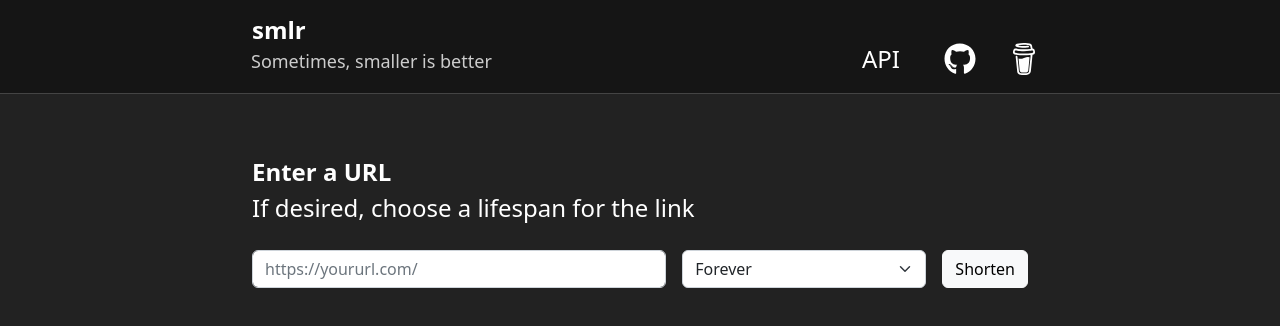
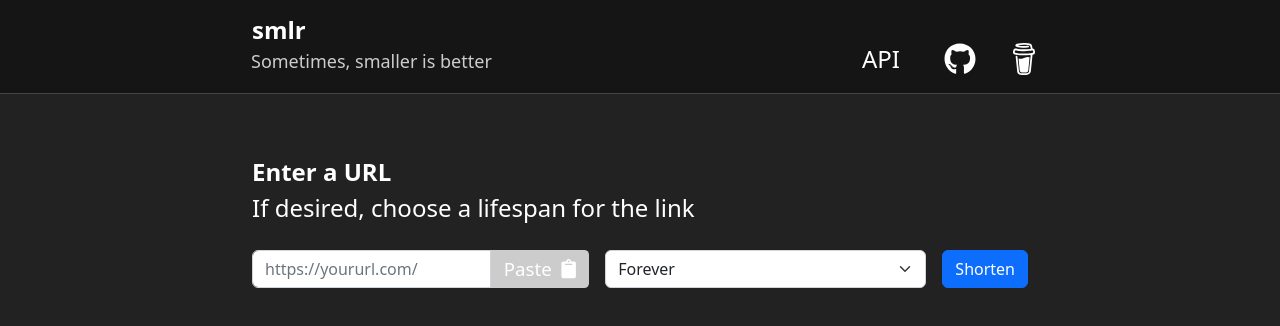
Before and after one commit to noahcorona/url-shortener, a React (Create React App) app in the folder frontend/: page / in a window 1280 px wide. Shown: the top 326 px of the page. Built offline with nearby package versions, Linux system fonts and the light colour scheme.

Commit message:
add paste from clipboard, rename nav components

```diff
--- a/frontend/src/App.css
+++ b/frontend/src/App.css
@@ -154,7 +154,27 @@
   background-color: #888;
 }
 
+.paste-button {
+  padding-left: 0.75em;
+  padding-right: 0.5em;
+  background-color: #ccc;
+  color: #fff;
+  border: none;
+  border-top-right-radius: 0.25em;
+  border-bottom-right-radius: 0.25em;
+  align-content: center;
+  justify-content: center;
+  font-size: 14pt;
+}
+
+.paste-icon {
+  font-size: 1.25em;
+  padding-bottom: 0.175em;
+}
+
 .shorten-button {
+  margin: auto;
+  padding: 0;
   color: #fff;
   background-color: #888;
 }
--- a/frontend/src/App.js
+++ b/frontend/src/App.js
@@ -1,9 +1,9 @@
 import './App.css';
 import 'bootstrap/dist/css/bootstrap.min.css';
 import {useEffect, useState} from 'react';
-import ResponseArea from './components/ResponseArea';
+import ShortURLArea from './components/ShortURLArea';
 import URLInputArea from './components/URLInputArea';
-import Navigation from './components/navigation/Navigation';
+import Navigation from './components/Navigation';
 import DocModal from './components/DocModal';
 import axios from 'axios';
 
@@ -81,7 +81,7 @@ function App() {
         <div className="Content-Body">
           <URLInputArea setLastInput={setFormValues} />
           {shortenedURL && (
-            <ResponseArea
+            <ShortURLArea
               copyText={'test'}
               originalURL={'https://test.com/'}
               lifespan={'Forever'}
--- a/frontend/src/components/navigation/HamburgerNav.js
+++ b/frontend/src/components/ExpandingNavBar.js
@@ -3,7 +3,7 @@ import {FaGithub} from 'react-icons/fa';
 import {SiBuymeacoffee} from 'react-icons/si';
 
 // eslint-disable-next-line react/prop-types
-const HamburgerNav = ({isOnBottom, onDocClick}) => {
+const ExpandingNavBar = ({isOnBottom, onDocClick}) => {
   return (
     <Navbar
       collapseOnSelect
@@ -33,4 +33,4 @@ const HamburgerNav = ({isOnBottom, onDocClick}) => {
   );
 };
 
-export default HamburgerNav;
+export default ExpandingNavBar;
--- a/frontend/src/components/navigation/StandardNav.js
+++ b/frontend/src/components/NavBar.js
@@ -2,7 +2,7 @@ import {FaGithub} from 'react-icons/fa';
 import {SiBuymeacoffee} from 'react-icons/si';
 
 // eslint-disable-next-line react/prop-types
-const StandardNav = ({onDocClick}) => {
+const NavBar = ({onDocClick}) => {
   return (
     <div className="Navigation">
       <div className="Navigation-Content">
@@ -41,4 +41,4 @@ const StandardNav = ({onDocClick}) => {
   );
 };
 
-export default StandardNav;
+export default NavBar;
--- a/frontend/src/components/navigation/Navigation.js
+++ b/frontend/src/components/Navigation.js
@@ -1,6 +1,6 @@
 import {BrowserView, MobileView} from 'react-device-detect';
-import StandardNav from './StandardNav';
-import HamburgerNav from './HamburgerNav';
+import NavBar from './NavBar';
+import ExpandingNavBar from './ExpandingNavBar';
 import {useEffect, useState} from 'react';
 
 // eslint-disable-next-line require-jsdoc
@@ -30,12 +30,12 @@ const Navigation = ({onDocClick}) => {
     <>
       <BrowserView>
         {windowSize.innerWidth <= 600 ?
-            <HamburgerNav isOnBottom={false} onDocClick={onDocClick}/> :
-            <StandardNav onDocClick={onDocClick}/>
+            <ExpandingNavBar isOnBottom={false} onDocClick={onDocClick}/> :
+            <NavBar onDocClick={onDocClick}/>
         }
       </BrowserView>
       <MobileView>
-        <HamburgerNav isOnBottom={true} onDocClick={onDocClick} />
+        <ExpandingNavBar isOnBottom={true} onDocClick={onDocClick} />
       </MobileView>
     </>
   );
--- a/frontend/src/components/ResponseArea.js
+++ b/frontend/src/components/ShortURLArea.js
@@ -2,7 +2,7 @@ import {useState} from 'react';
 import {Button, Form} from 'react-bootstrap';
 
 // eslint-disable-next-line react/prop-types
-const ResponseArea = ({copyText, originalURL, lifespan}) => {
+const ShortURLArea = ({copyText, originalURL, lifespan}) => {
   const [copied, setCopied] = useState(false);
 
   const handleFocus = (event) => event.target.select();
@@ -56,6 +56,7 @@ const ResponseArea = ({copyText, originalURL, lifespan}) => {
             type="text"
             value={copyText}
             readOnly
+            selectTextOnFocus
           />
           <Button className="btn-light" onClick={handleCopyClick}>
             <span>
@@ -68,4 +69,4 @@ const ResponseArea = ({copyText, originalURL, lifespan}) => {
   );
 };
 
-export default ResponseArea;
+export default ShortURLArea;
--- a/frontend/src/components/URLInputArea.js
+++ b/frontend/src/components/URLInputArea.js
@@ -1,5 +1,6 @@
-import {Button, Form} from 'react-bootstrap';
+import {Button, Form, InputGroup} from 'react-bootstrap';
 import {useState} from 'react';
+import {FaClipboard} from 'react-icons/fa';
 
 const URLInputArea = (props) => {
   const [inputURL, setInputURL] = useState('');
@@ -11,6 +12,13 @@ const URLInputArea = (props) => {
     props.setLastInput({inputURL, inputLifespan});
   };
 
+  const clickHandler = async (e) => {
+    e.preventDefault();
+    const text = await navigator.clipboard.readText();
+    console.log('Pasted', text);
+    setInputURL(text);
+  };
+
   return (
     <>
       <div>
@@ -20,13 +28,24 @@ const URLInputArea = (props) => {
           className="url-form"
           onSubmit={submitHandler}
         >
+          <InputGroup>
             <Form.Control
               id="url"
+              type="text"
               placeholder="https://yoururl.com/"
               onChange={(e) => {
                 setInputURL(e.target.value);
               }}
+              value={inputURL}
             />
+            <Button
+              bsPrefix="paste-button"
+              onClick={clickHandler}
+            >
+              Paste <FaClipboard className="paste-icon" />
+            </Button>
+          </InputGroup>
+          <InputGroup>
             <Form.Select
               aria-label="Default select example"
               id="lifespan"
@@ -42,9 +61,10 @@ const URLInputArea = (props) => {
               <option value="1 week">A Week</option>
               <option value="1 day">A Day</option>
             </Form.Select>
+          </InputGroup>
           <Button
             type="submit"
-            className="btn-light"
+            className="btn-toolbar"
           >
               Shorten
           </Button>
```
Lines whose indentation alone changed are shown as unchanged.
